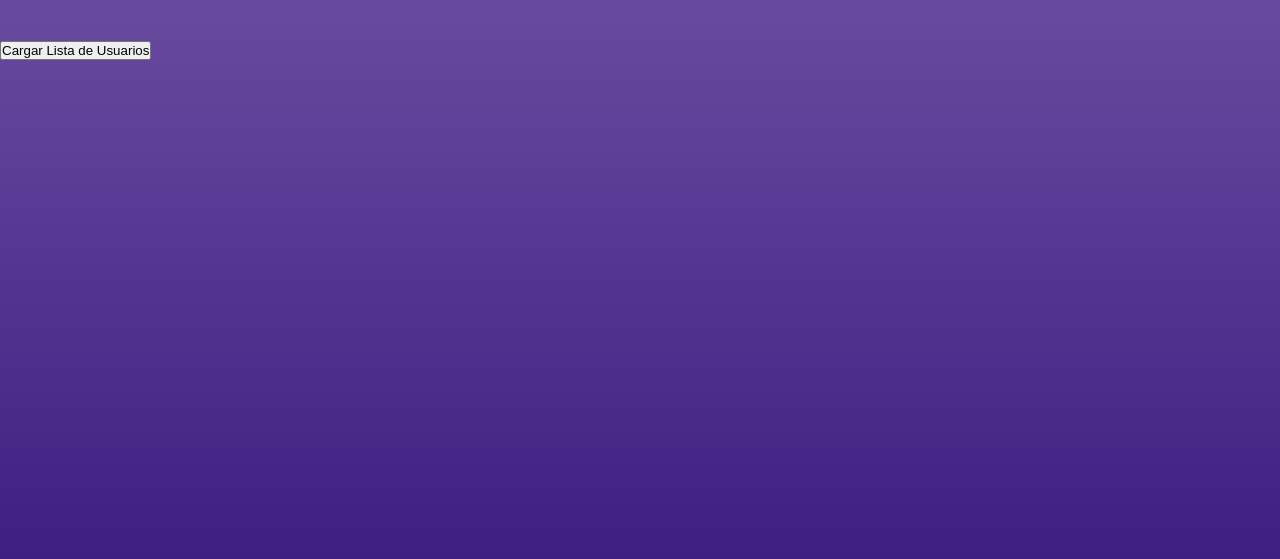
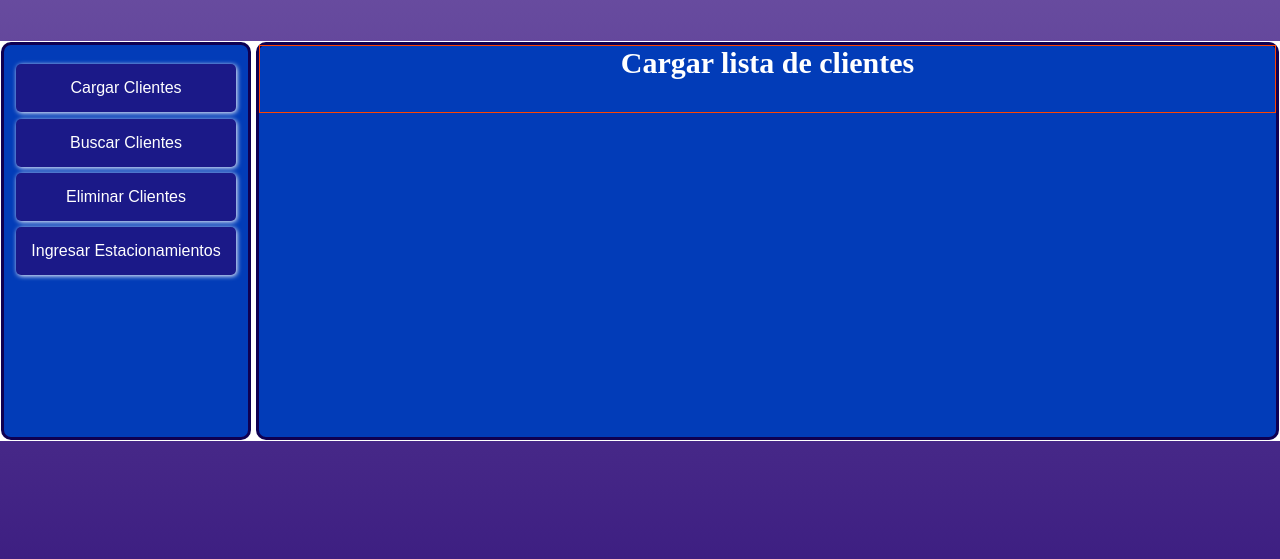
Before and after one commit to Sebastian1601/cac2024-cocheras, a website: page public/adminPanel.html in a window 1280 px wide. Shown: the part 127-686 px from the top of the page. Drawn offline with Linux system fonts and the light colour scheme.

Commit message:
panel de administrador retocado, carga clientes al menos, creando login

```diff
--- a/public/CSS/adminPanel.css
+++ b/public/CSS/adminPanel.css
@@ -6,6 +6,7 @@
 
 html {
     min-height: 100vh;
+    max-width:100vw;
 }
 
 body {
@@ -78,12 +79,62 @@ header {
 .config__text:hover>.config__list {
     display:block;
 }
+/*---------------------definiendo el grid principal------------------*/
 
+.grid_container-getusers{
+    display:grid;
+    max-width:100vw;
+    min-height:50vh;
+    background:rgb(255, 255, 255);
+    border:1px solid #fff;
+    grid-template-columns:250px 1fr;
+    grid-template-rows:1fr;
+    gap:5px;
+}
+
+.grid-item {
+    border:3px solid rgb(15, 0, 82);
+    border-radius:10px;
+    background:#023cb8;
+
+}
+
+.aside.grid-item {
+    display:flex;
+    flex-flow:column nowrap;
+    flex-basis:1;
+    padding-top:1rem;
+}
+
+.aside__grid-button {
+    border:none;
+    border-radius:5px;
+    width:90%;
+    margin:.2rem auto;
+    height:3rem;
+    background:#1b1988;
+    transition:all .3s linear;
+    color:#fff;
+    font-size:16px;
+    box-shadow:1px 1px 5px#fff;
+}
+
+.aside__grid-button:hover{
+    background:#020214;
+}
+
+
+
+/*---------------------definiendo el grid de getusers----------------*/
 #contenedor__resultados {
     margin-top: 10px;
-    width: 90vw;
+    width: inherit;
     min-height: 50px;
     margin: 0 auto;
+    border:1px double orangered;
+    color:#fff;
+    text-align:center;
+    font-size:20px;
 }
 
 .tabla__resultados {
--- a/public/adminPanel.html
+++ b/public/adminPanel.html
@@ -40,13 +40,21 @@
         </div>
     </header>
     <main>
-        <section is="contenedor_botones">
-            <button class="btn_cargarClientes">Cargar Lista de Usuarios</button>
-        </section>
+        <div class="grid_container-getusers">
+            <div class="aside grid-item">
+                <button class="aside__grid-button btn_cargarClientes">Cargar Clientes</button>
+                <button class="aside__grid-button">Buscar Clientes</button>
+                <button class="aside__grid-button">Eliminar Clientes</button>
+                <button class="aside__grid-button">Ingresar Estacionamientos</button>
+            </div>
+            <div class="main_grid grid-item">
                 <section id="contenedor__resultados">
+                    <h2>Cargar lista de clientes</h2>
                     <div class="tabla__resultados">
                     </div>
                 </section>
+            </div>
+        </div>
     </main>
     <footer>
 
--- a/public/login.html
+++ b/public/login.html
@@ -11,7 +11,8 @@
     <link href='https://unpkg.com/boxicons@2.1.4/css/boxicons.min.css' rel='stylesheet'>
     <link rel="stylesheet" href="/public/CSS/estilos.css">
     <link rel="stylesheet" href="/public/CSS/login.css">
-    <script src="https://kit.fontawesome.com/c1af2d25a3.js" crossorigin="anonymous"></script>
+    <!-- <script src="https://kit.fontawesome.com/c1af2d25a3.js" crossorigin="anonymous"></script> -->
+    <script src="/public/JS/login.js" defer></script>
     <title>User /Owner's Login</title>
 
 </head>
@@ -29,11 +30,14 @@
     </div>
     <nav>
         <ul class="nav__ul">
-            <li><a href="index.html" class="nav__link" id="nav-home"><i class="fa-solid fa-house"></i>Inicio</a></li>
-            <li><a href="login.html" class="nav__link" id="nav-login"><i class="fa-solid fa-user"></i>Log in</a></li>
-            <li><a href="registro.html" class="nav__link" id="nav-join"><i class="fa-solid fa-handshake"></i>Unirse</a>
-            </li>
-            <li><a href="mapa.html" class="nav__link" id="nav-map"><i class="fa-solid fa-handshake"></i>Mapa</a></li>
+            <li><a href="index.html" class="nav__link" id="nav-home">
+                    <i class="fa-solid fa-house"></i>Inicio</a></li>
+            <li><a href="login.html" class="nav__link" id="nav-login">
+                    <i class="fa-solid fa-user"></i>Log in</a></li>
+            <li><a href="registro.html" class="nav__link" id="nav-join">
+                    <i class="fa-solid fa-handshake"></i>Unirse</a></li>
+            <li><a href="mapa.html" class="nav__link" id="nav-map">
+                    <i class="fa-solid fa-handshake"></i>Mapa</a></li>
             <li><a href="index.html#aboutus" class="nav__link" id="nav-about"><i
                         class="fa-solid fa-users-viewfinder"></i>Nosotros</a></li>
             <li><a href="index.html#contacto" class="nav__link" id="nav-contact"><i
@@ -90,11 +94,8 @@
         </div>
     </main>
     <footer>
-       <p> Designed by CaC HomeWorks 2024 &REG; </p>
+        <p> Designed by CaC HomeWorks 2024 &REG; </p>
     </footer>
-    <script src="/public/JS/login.js" type="module"></script>
-    <script src="/public/JS/index.js"></script>
-
 </body>
 
 </html>
```
Also changed, not shown: app.js (+7 -0 lines), database/userController.js (+28 -2 lines), public/JS/login.js (+39 -17 lines), public/JS/register.js (added, +45 -0 lines), public/registro.html (+2 -2 lines), rutas/routes.js (+7 -3 lines). Lines whose indentation alone changed are shown as unchanged.
